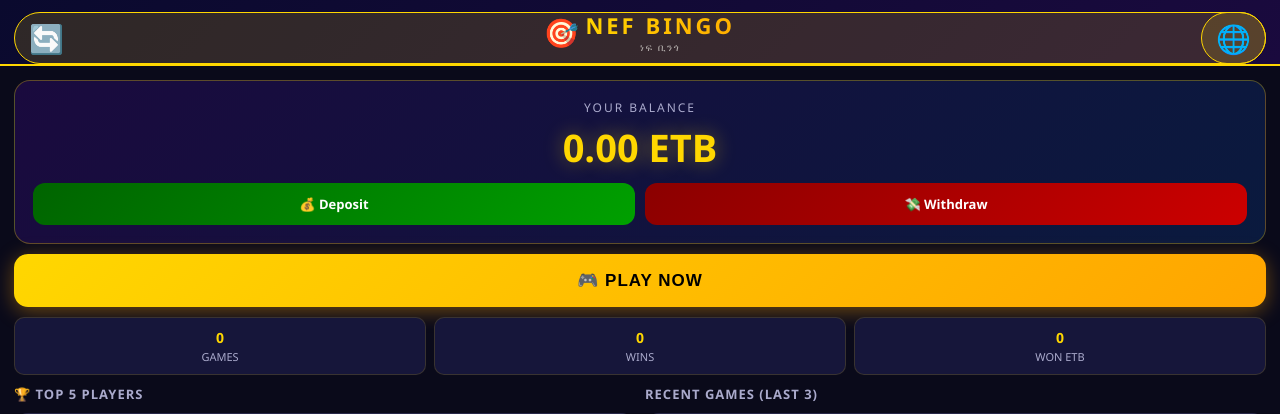
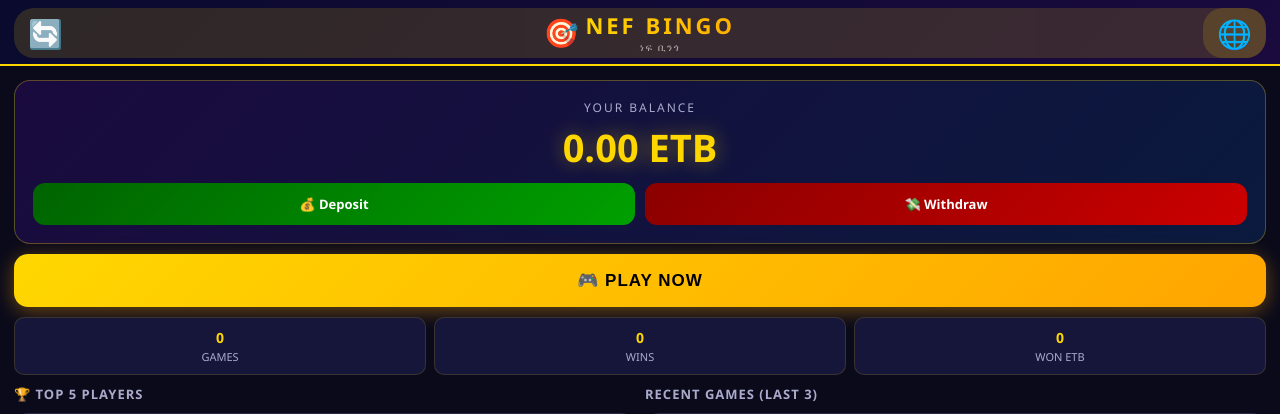
Before and after one commit to henokj2000-prog/nef_bingo_app, a Flask app: page / in a window 1280 px wide. Shown: the top 414 px of the page. Run offline with Flask 3, Linux system fonts and the light colour scheme; data that the repository does not hold is empty; parts of the project's set-up code (start-up, migrations or seed data) failed here and were passed over; some libraries are stand-ins or nearby versions.

Commit message:
Update index.html

```diff
--- a/templates/index.html
+++ b/templates/index.html
@@ -219,8 +219,8 @@ body{background:var(--dark);color:#fff;font-family:'Segoe UI',system-ui,sans-ser
 <div class="screen active" id="pg-register">
  <div class="top-header">
       <div class="logo-row"><div class="logo-icon">🎯</div><div><div class="logo-text">NEF BINGO</div><div class="logo-sub">ነፍ ቢንጎ</div></div></div>
-      <div class="lang-btn" onclick="refreshPage()" style="position:absolute; top:10px; left:14px; font-size:28px; padding:6px 14px; background:rgba(255,215,0,.15); border:none; border-radius:30px; cursor:pointer;">🔄</div>
-      <div class="lang-btn" onclick="toggleLang()" style="position:absolute; top:10px; right:14px; font-size:28px; padding:6px 14px; background:rgba(255,215,0,.15); border:none; border-radius:30px; cursor:pointer;">🌐</div>
+      <div class="lang-btn" onclick="refreshPage()" style="position:absolute; top:8px; left:14px; font-size:28px; padding:6px 14px; background:rgba(255,215,0,.15); border:none; border-radius:none; cursor:pointer;">🔄</div>
+      <div class="lang-btn" onclick="toggleLang()" style="position:absolute; top:8px; right:14px; font-size:28px; padding:6px 14px; background:rgba(255,215,0,.15); border:none; border-radius:none; cursor:pointer;">🌐</div>
   </div>
   <div style="margin:20px 14px 0;">
     <div style="background:var(--card);border-radius:16px;padding:20px;">
@@ -243,8 +243,8 @@ body{background:var(--dark);color:#fff;font-family:'Segoe UI',system-ui,sans-ser
 <div class="screen fit-screen" id="pg-home">
   <div class="top-header">
       <div class="logo-row"><div class="logo-icon">🎯</div><div><div class="logo-text">NEF BINGO</div><div class="logo-sub">ነፍ ቢንጎ</div></div></div>
-      <div class="lang-btn" onclick="refreshPage()" style="position:absolute; top:12px; left:14px; font-size:28px; padding:6px 14px; background:rgba(255,215,0,.15); border:1px solid var(--gold); border-radius:30px; cursor:pointer;">🔄</div>
-      <div class="lang-btn" onclick="toggleLang()" style="position:absolute; top:12px; right:14px; font-size:28px; padding:6px 14px; background:rgba(255,215,0,.15); border:1px solid var(--gold); border-radius:30px; cursor:pointer;">🌐</div>
+      <div class="lang-btn" onclick="refreshPage()" style="position:absolute; top:8px; left:14px; font-size:28px; padding:6px 14px; background:rgba(255,215,0,.15); border:none; border-radius:none; cursor:pointer;">🔄</div>
+      <div class="lang-btn" onclick="toggleLang()" style="position:absolute; top:8px; right:14px; font-size:28px; padding:6px 14px; background:rgba(255,215,0,.15); border:none; border-radius:none; cursor:pointer;">🌐</div>
   </div>
   <div class="fit-content">
     <div id="notificationBanner" style="background:linear-gradient(135deg,#1a0a3e,#0a1a3e);border-left:4px solid var(--gold);margin:0 14px;padding:8px 10px;border-radius:8px;display:none;flex-shrink:0">
@@ -300,10 +300,10 @@ body{background:var(--dark);color:#fff;font-family:'Segoe UI',system-ui,sans-ser
 
 <!-- STAKE SELECT -->
 <div class="screen fit-screen" id="pg-stake">
-  <div class="top-header">
+ <div class="top-header">
       <div class="logo-row"><div class="logo-icon">🎯</div><div><div class="logo-text">NEF BINGO</div><div class="logo-sub">ነፍ ቢንጎ</div></div></div>
-      <div class="lang-btn" onclick="refreshPage()" style="position:absolute; top:12px; left:14px; font-size:28px; padding:6px 14px; background:rgba(255,215,0,.15); border:1px solid var(--gold); border-radius:30px; cursor:pointer;">🔄</div>
-      <div class="lang-btn" onclick="toggleLang()" style="position:absolute; top:12px; right:14px; font-size:28px; padding:6px 14px; background:rgba(255,215,0,.15); border:1px solid var(--gold); border-radius:30px; cursor:pointer;">🌐</div>
+      <div class="lang-btn" onclick="refreshPage()" style="position:absolute; top:8px; left:14px; font-size:28px; padding:6px 14px; background:rgba(255,215,0,.15); border:none; border-radius:none; cursor:pointer;">🔄</div>
+      <div class="lang-btn" onclick="toggleLang()" style="position:absolute; top:8px; right:14px; font-size:28px; padding:6px 14px; background:rgba(255,215,0,.15); border:none; border-radius:none; cursor:pointer;">🌐</div>
   </div>
   <div class="back-btn" onclick="goPage('pg-home')">← <span id="stakeBackText">Back</span></div>
   <div class="stake-content">
```
